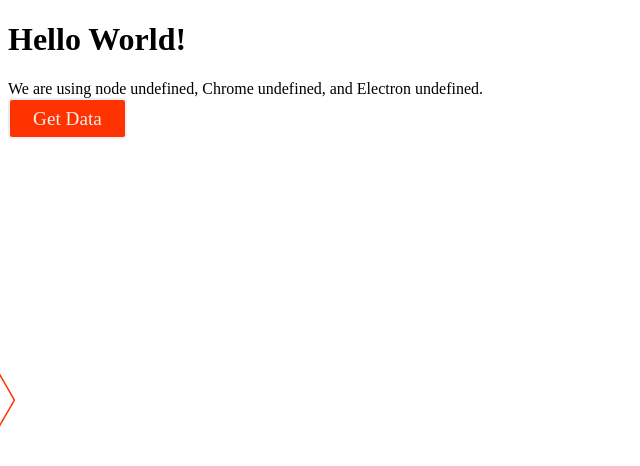
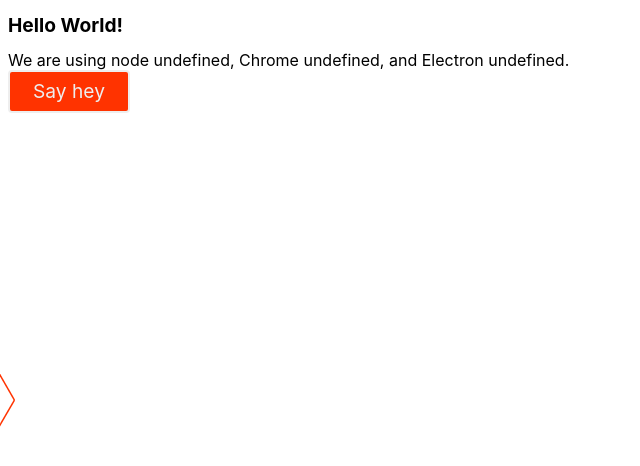
Before and after one commit to webDrag0n/MyElectron, an Electron app: page index.html in a window 800 px wide. Shown: the whole page, without its empty margins (0-640 px from the left). Drawn offline with Linux system fonts and the light colour scheme.

Commit message:
import new fonts

```diff
--- a/assets/css/index.css
+++ b/assets/css/index.css
@@ -1,3 +1,20 @@
+@font-face {
+    font-family: 'Source Code Pro';
+    font-style: normal;
+    font-weight: 400;
+    src: local('Source Code Pro'), local('SourceCodePro'), url(fonts/SourceCodePro-Regular.ttf) format('truetype');
+}
+
+* {
+    font-family: 'BlinkMacSystemFont', 'Lucida Grande', 'Segoe UI', Ubuntu, Cantarell, sans-serif;
+}
+
+
+h1, h2, h3, h4, h5, h6 {
+    font-size: 1.2em;
+}
+
+
 .button {
     align-self: flex-start;
     margin-right: 1em;
--- a/index.html
+++ b/index.html
@@ -18,7 +18,7 @@
     Chrome <script>document.write(process.versions.chrome)</script>,
     and Electron <script>document.write(process.versions.electron)</script>.<br>
     <!-- button with id hey_btn -->
-    <button class="button" id="hey_btn">Get Data</button>
+    <button class="button" id="hey_btn">Say hey</button>
     <h4 id="hey_display"></h4>
   </body>
   <script>
```
Also changed, not shown: main.js (line endings or trailing spaces).
